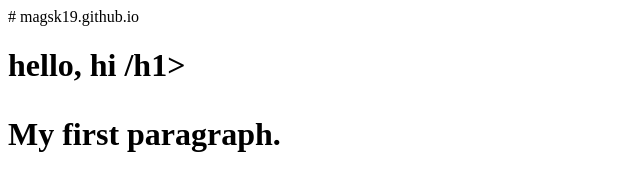
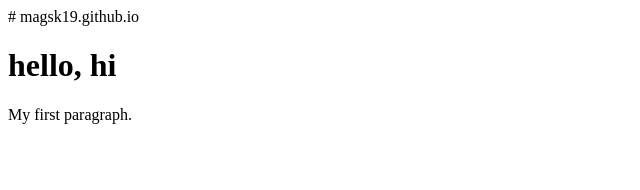
Before and after one commit to magsk19/magsk19.github.io, a plain HTML site: page index.html in a window 1280 px wide. Shown: the whole page, without its empty margins (0-640 px from the left). Drawn offline with Linux system fonts and the light colour scheme.

Commit message:
Update index.html

```diff
--- a/index.html
+++ b/index.html
@@ -3,7 +3,7 @@
 <html>
 <body>
 
-<h1>hello, hi /h1>
+<h1>hello, hi</h1>
 <p>My first paragraph.</p>
 
 </body>
```
